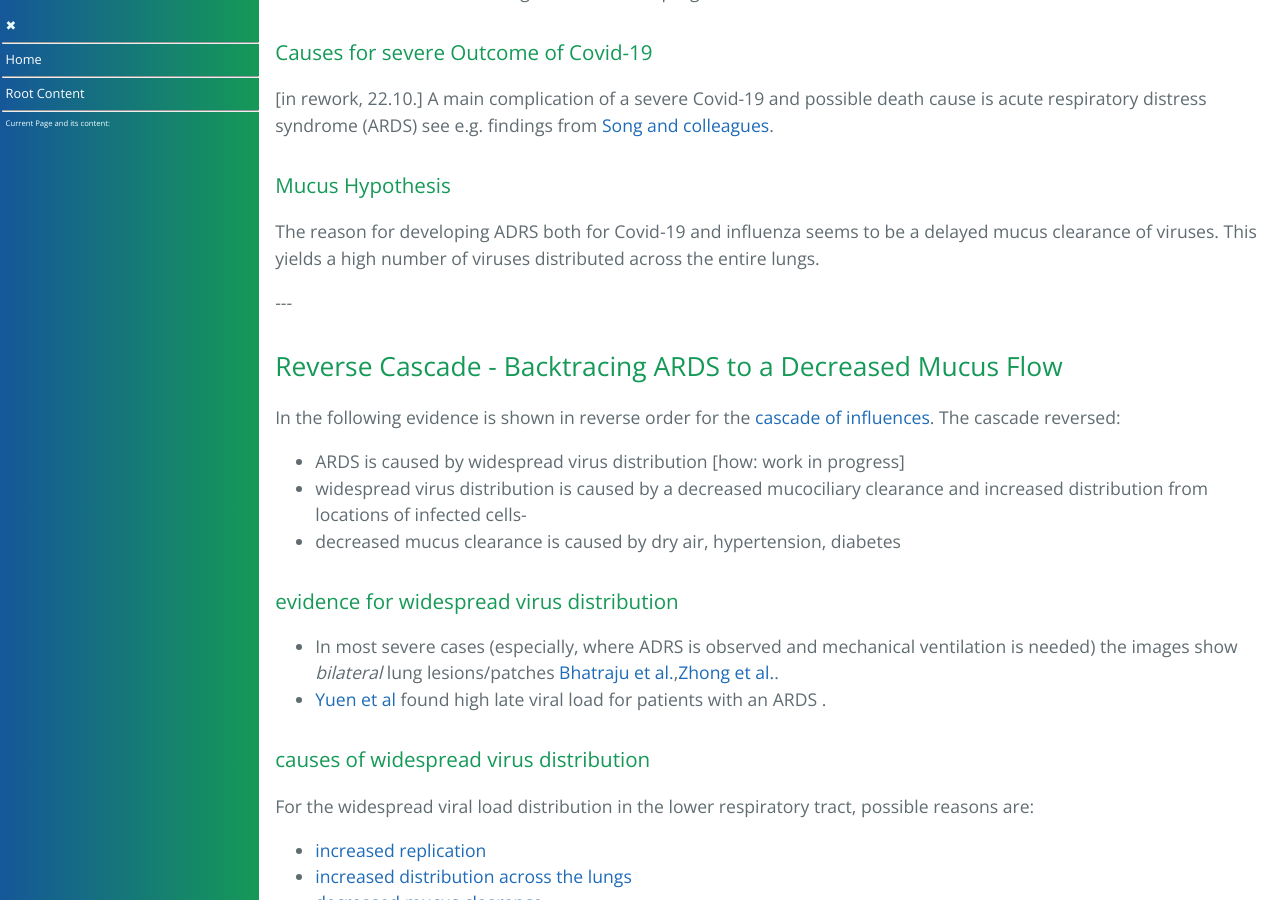
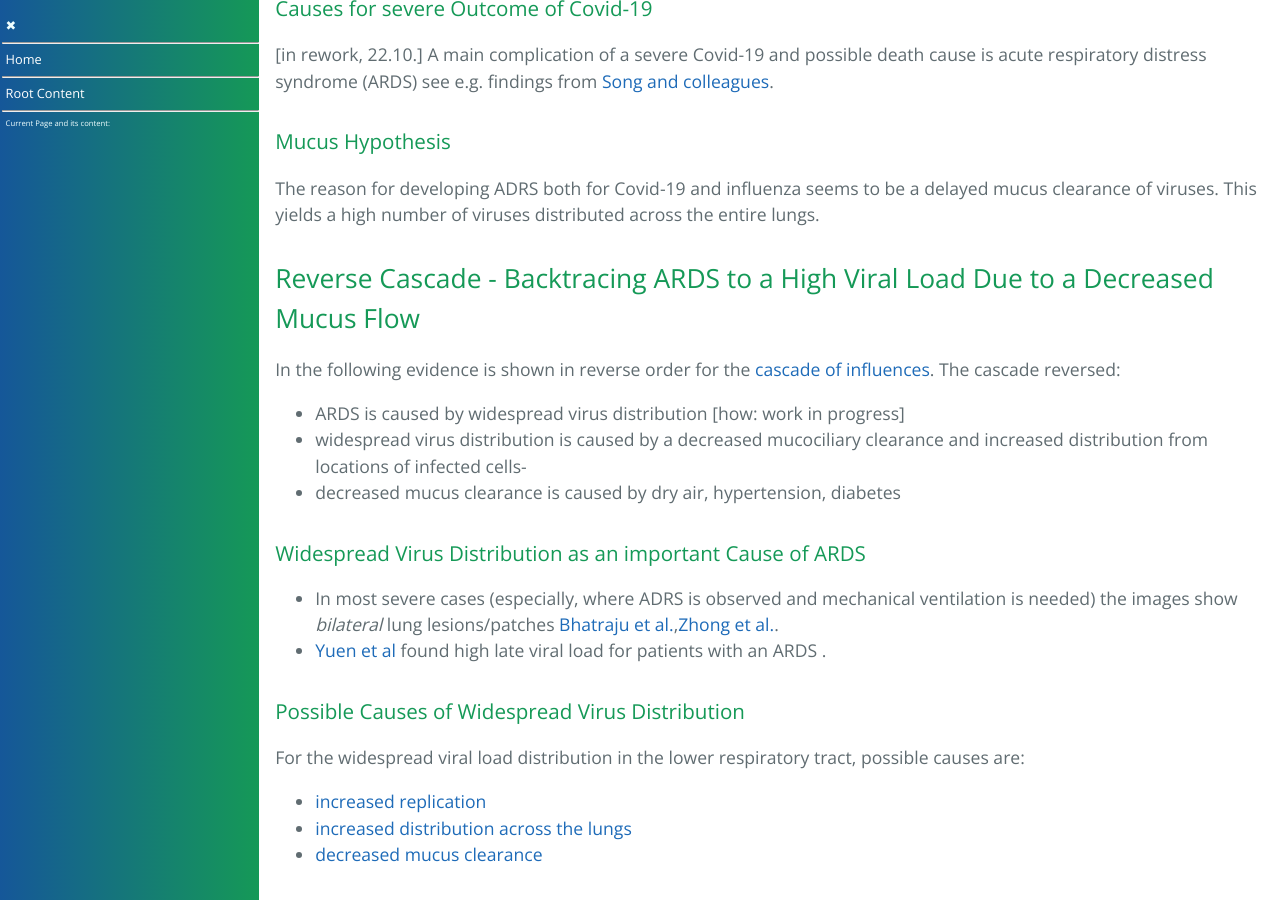
Before and after one commit to forestgrape/coronavirus, a Jekyll site: the page built from 6_prevention_and_treatment/increasing_the_mucus_flow.md, in a window 1280 px wide and 900 px high, scrolled down 1379 px. Built offline with Jekyll 4.4.1, drawn with Linux system fonts in a browser that asks for light colours; our own code applies the rules of GitHub Pages for plain Markdown files; some of the changed text lies outside the part shown.

Commit message:
formulations

```diff
--- a/6_prevention_and_treatment/increasing_the_mucus_flow.md
+++ b/6_prevention_and_treatment/increasing_the_mucus_flow.md
@@ -11,9 +11,9 @@
   * [Cascade of Influences](#cascade-of-influences)
   * [Causes for severe Outcome of Covid-19](#causes-for-severe-outcome-of-covid-19)
   * [Mucus Hypothesis](#mucus-hypothesis)
-* [Reverse Cascade - Backtracing ARDS to a Decreased Mucus Flow](#reverse-cascade---backtracing-ards-to-a-decreased-mucus-flow)
-  * [evidence for widespread virus distribution](#evidence-for-widespread-virus-distribution)
-  * [causes of widespread virus distribution](#causes-of-widespread-virus-distribution)
+* [Reverse Cascade - Backtracing ARDS to a High Viral Load Due to a Decreased Mucus Flow](#reverse-cascade---backtracing-ards-to-a-high-viral-load-due-to-a-decreased-mucus-flow)
+  * [Widespread Virus Distribution as an important Cause of ARDS](#widespread-virus-distribution-as-an-important-cause-of-ards)
+  * [Possible Causes of Widespread Virus Distribution](#possible-causes-of-widespread-virus-distribution)
 * [Ideas to Decrease Virus Distribution](#ideas-to-decrease-virus-distribution)
   * [Increase the Mucus Flow](#increase-the-mucus-flow)
   * [Reduce the Spread of Viruses](#reduce-the-spread-of-viruses)
@@ -26,8 +26,6 @@
   * [Clearance in the Respiratory Tract](#clearance-in-the-respiratory-tract)
   * [Clinical Observations](#clinical-observations)
 
-
-<p id='early-vents-overview'>---</p>
 
 ## Summary
 For the development of a virus-induced ARDS, a decreased mucus clearance seems to be a key factor; shown in the case of influenza induced ARDS by [Yuen et al](#yuen). The idea is to increase the clearance by increasing the mucus flow. The following observations suggest that the mucus flow is increased by humidified air:
@@ -49,20 +47,19 @@ A main complication of a severe Covid-19 and possible death cause is acute respi
 The reason for developing ADRS both for Covid-19 and influenza seems to be a delayed mucus clearance of viruses. This yields a high number of viruses distributed across the entire lungs.
 
 
-<p id='reverse-cascade'>---</p>
 
-## Reverse Cascade - Backtracing ARDS to a Decreased Mucus Flow
+## Reverse Cascade - Backtracing ARDS to a High Viral Load Due to a Decreased Mucus Flow
 In the following evidence is shown in reverse order for the [cascade of influences](#cascade-of-influences).  The cascade reversed:
 * ARDS is caused by widespread virus distribution [how: work in progress]
 * widespread virus distribution is caused by a decreased mucociliary clearance and increased distribution from locations of infected cells-
 * decreased mucus clearance is caused by dry air, hypertension, diabetes
 
-### evidence for widespread virus distribution
+### Widespread Virus Distribution as an important Cause of ARDS
 - In most severe cases (especially, where ADRS is observed and mechanical ventilation is needed) the images show _bilateral_ lung lesions/patches [Bhatraju et al.](#bhatraju),[Zhong et al.](#zhong).
 - [Yuen et al](#yuen) found high late viral load for patients with an ARDS .
 
-### causes of widespread virus distribution
-For the widespread viral load distribution in the lower respiratory tract, possible reasons are:
+### Possible Causes of Widespread Virus Distribution
+For the widespread viral load distribution in the lower respiratory tract, possible causes are:
 
 - [increased replication](#increased-replication)
 - [increased distribution across the lungs](#increased-distribution)
@@ -152,8 +149,6 @@ To be investigated:
 * it could mean that more viruses stay in the lungs since there is less clearance. *Unlikely*:  since the major clearance occurs through mucus.
 
 
-
-<p id="appendix-vents">---</p>
 
 ## Appendix for Early On Ventilators
 Just indications are listened and no statistical testing has been done. Some times correlations have been determined in the papers given as sources. Ideally the statistics takes into account correlations between the various factors too; e.g. there is likely a correlation between age and chronic heart disease]. [todo: math, check dependence between observables][todo: add average for entire populations as comparison]
@@ -289,7 +284,6 @@ The following characteristics are observed by [Yuen et al.](#yuen):
     Environmental Health Perspectives, 66, 223-237. doi:10.2307/3430237
 
 
-
 ### Clinical Observations
 
 #### Covid-19
@@ -335,7 +329,6 @@ The following characteristics are observed by [Yuen et al.](#yuen):
 
 #### SARS
 
-
 * ##### zaki
     Wun-Ju Shieh MD, MPH, PhDa, Cheng-Hsiang Hsiao MDb, Christopher D. Paddock MDa,Jeannette Guarner MDa, Cynthia S. Goldsmith MSa, Kathleen Tatti PhDa, Michelle Packard MPHa, Laurie Mueller BA, BSa, Mu-Zong Wub, Pierre Rollin MDc, Ih-Jen Su MD, PhDd, Sherif R. Zaki MD, PhDa
     **Immunohistochemical, in situ hybridization, and ultrastructural localization of SARS-associated coronavirus in lung of a fatal case of severe acute respiratory syndrome in Taiwan**
```
